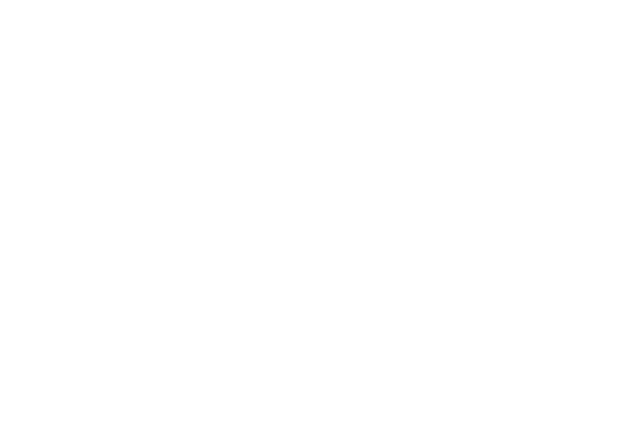
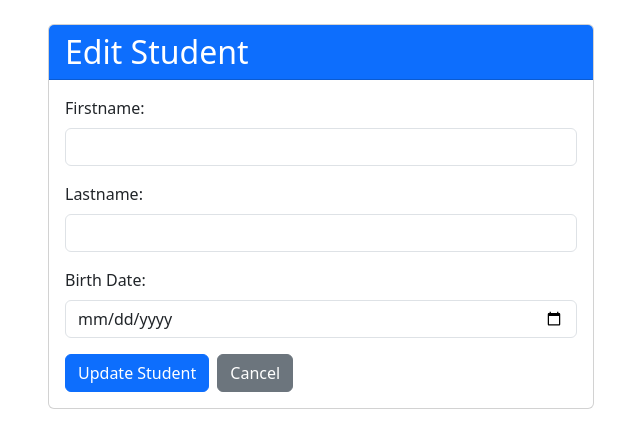
Before and after one commit to jackoverflow/ReactApp1, a React (Vite) app in the folder reactapp1.client/: page /edit-student/1 in a window 1280 px wide. Before the commit this address had no page. Shown: the top 448 px of the page, without its empty margins (319-959 px from the left). Built offline with nearby package versions, Linux system fonts and the light colour scheme; no server answers.

Commit message:
🔄 Fix data passing from StudentList to EditStudent: - Updated routing and API calls to ensure student records are correctly fetched and displayed in the EditStudent component. - Added console logs for better debugging and verification of data flow.

```diff
--- a/reactapp1.client/src/App.jsx
+++ b/reactapp1.client/src/App.jsx
@@ -14,8 +14,8 @@
         <Router>
             <Routes>
                 <Route path="/students" element={<StudentList />} />
-                <Route path="/addstudent" element={<AddStudent />} />
-                <Route path="/editstudent/:id" element={<EditStudent />} />
+                <Route path="/add-student" element={<AddStudent />} />
+                <Route path="/edit-student/:id" element={<EditStudent />} />
                 <Route path="/addsubject" element={<AddSubject />} />
                 <Route path="/subjects" element={<SubjectList />} />
                 <Route path="/enrol" element={<EnrolStudent />} />
--- a/reactapp1.client/src/Components/EditStudent.jsx
+++ b/reactapp1.client/src/Components/EditStudent.jsx
@@ -7,22 +7,30 @@
 const EditStudent = () => {
     const { id } = useParams();
     const navigate = useNavigate();
-    const [student, setStudent] = useState({ firstname: '', lastname: '', birthDate: '' });
+    const [student, setStudent] = useState({
+        id: '',
+        firstname: '',
+        lastname: '',
+        birthDate: ''
+    });
 
     // Fetch student data
     useEffect(() => {
         const fetchStudent = async () => {
             try {
-                const response = await axios.get(`http://localhost:5077/api/Student/${id}`);
+                console.log('Fetching student with ID:', id);
+                const response = await axios.get(`http://localhost:5077/api/student/${id}`);
                 const studentData = response.data;
+                console.log('Received student data:', studentData);
+
                 // Format the date when setting the student data
-                const formattedDate = studentData.birthDate ?
-                    new Date(studentData.birthDate).toISOString().split('T')[0] : '';
+                const formattedDate = studentData.dateOfBirth ?
+                    new Date(studentData.dateOfBirth).toISOString().split('T')[0] : '';
 
                 setStudent({
-                    id: studentData.id || studentData.ID,
-                    firstname: studentData.firstname || studentData.Firstname,
-                    lastname: studentData.lastname || studentData.Lastname,
+                    id: studentData.id,
+                    firstname: studentData.firstName,
+                    lastname: studentData.lastName,
                     birthDate: formattedDate
                 });
             } catch (error) {
@@ -31,19 +39,23 @@
             }
         };
 
-        fetchStudent();
+        if (id) {
+            fetchStudent();
+        }
     }, [id]);
 
     const handleSubmit = async (e) => {
         e.preventDefault();
         try {
             const studentData = {
-                ID: student.id,
-                Firstname: student.firstname,
-                Lastname: student.lastname,
-                BirthDate: student.birthDate
+                id: student.id,
+                firstName: student.firstname,
+                lastName: student.lastname,
+                dateOfBirth: student.birthDate
             };
-            await axios.put(`http://localhost:5077/api/Student/${id}`, studentData);
+
+            console.log('Sending update data:', studentData);
+            await axios.put(`http://localhost:5077/api/student/${id}`, studentData);
             toast.success('Student updated successfully!');
             navigate('/students');
         } catch (error) {
@@ -51,6 +63,8 @@
             toast.error('Failed to update student.');
         }
     };
+
+    console.log('Editing student with ID:', id);
 
     return (
         <div className="container mt-4">
@@ -67,7 +81,7 @@
                                     <input
                                         type="text"
                                         className="form-control"
-                                        value={student.firstname}
+                                        value={student.firstname || ''}
                                         onChange={(e) => setStudent({ ...student, firstname: e.target.value })}
                                         required
                                     />
@@ -77,7 +91,7 @@
                                     <input
                                         type="text"
                                         className="form-control"
-                                        value={student.lastname}
+                                        value={student.lastname || ''}
                                         onChange={(e) => setStudent({ ...student, lastname: e.target.value })}
                                         required
                                     />
@@ -87,7 +101,7 @@
                                     <input
                                         type="date"
                                         className="form-control"
-                                        value={student.birthDate}
+                                        value={student.birthDate || ''}
                                         onChange={(e) => setStudent({ ...student, birthDate: e.target.value })}
                                         required
                                     />
--- a/reactapp1.client/src/Components/StudentList.jsx
+++ b/reactapp1.client/src/Components/StudentList.jsx
@@ -105,7 +105,7 @@
         <div className="student-container">
             <h1>Student List</h1>
             <div style={{ display: 'flex', gap: '10px', marginBottom: '10px' }}>
-                <Link to="/addstudent" className="add-button" style={{ height: '40px', display: 'flex', alignItems: 'center' }}>
+                <Link to="/add-student" className="add-button" style={{ height: '40px', display: 'flex', alignItems: 'center' }}>
                     Add New Student
                 </Link>
                 <Link to="/addsubject" className="add-button" style={{ height: '40px', display: 'flex', alignItems: 'center' }}>
@@ -154,8 +154,9 @@
                                 <td>{formatDate(student.dateOfBirth)}</td>
                                 <td>
                                     <Link
-                                        to={`/editstudent/${student.id}`}
+                                        to={`/edit-student/${student.id}`}
                                         className="btn btn-warning"
+                                        onClick={() => console.log('Student being edited:', student)}
                                     >
                                         Edit
                                     </Link>
```
